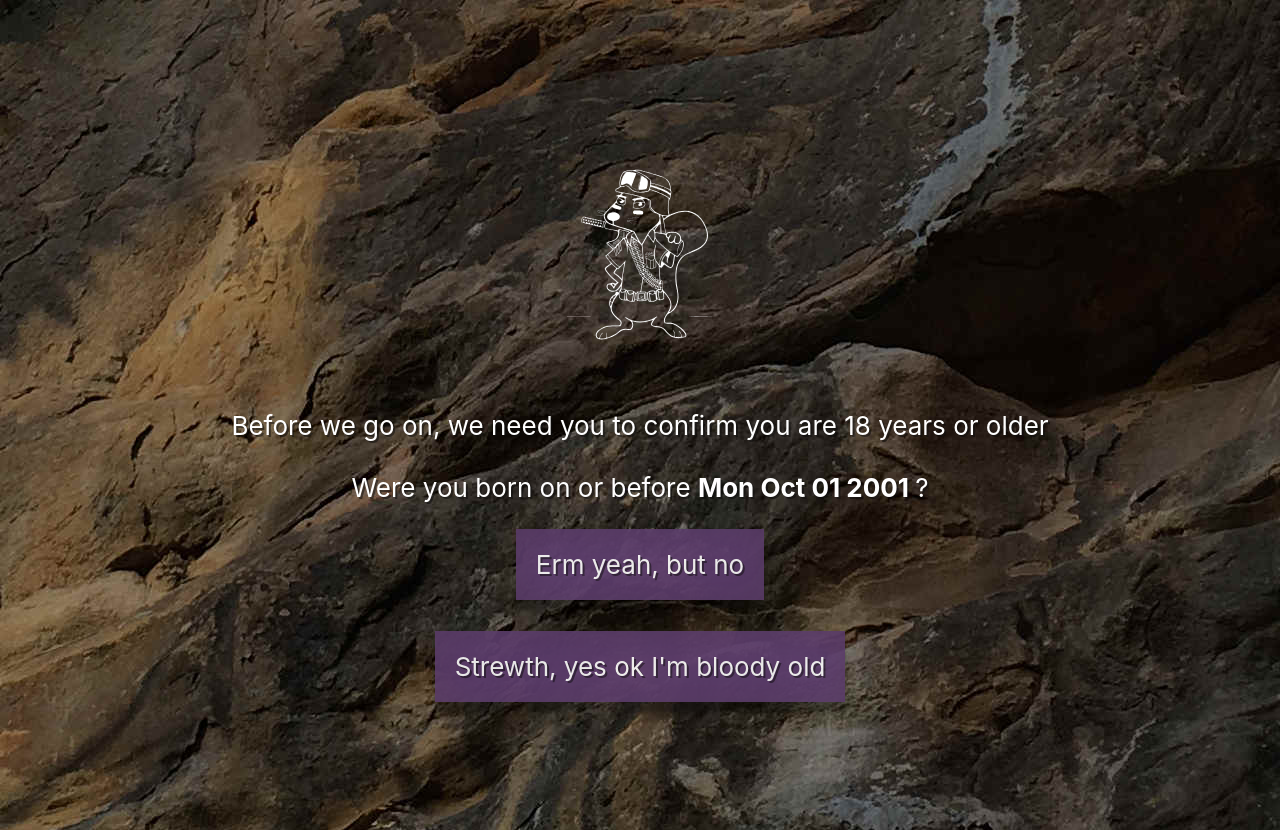
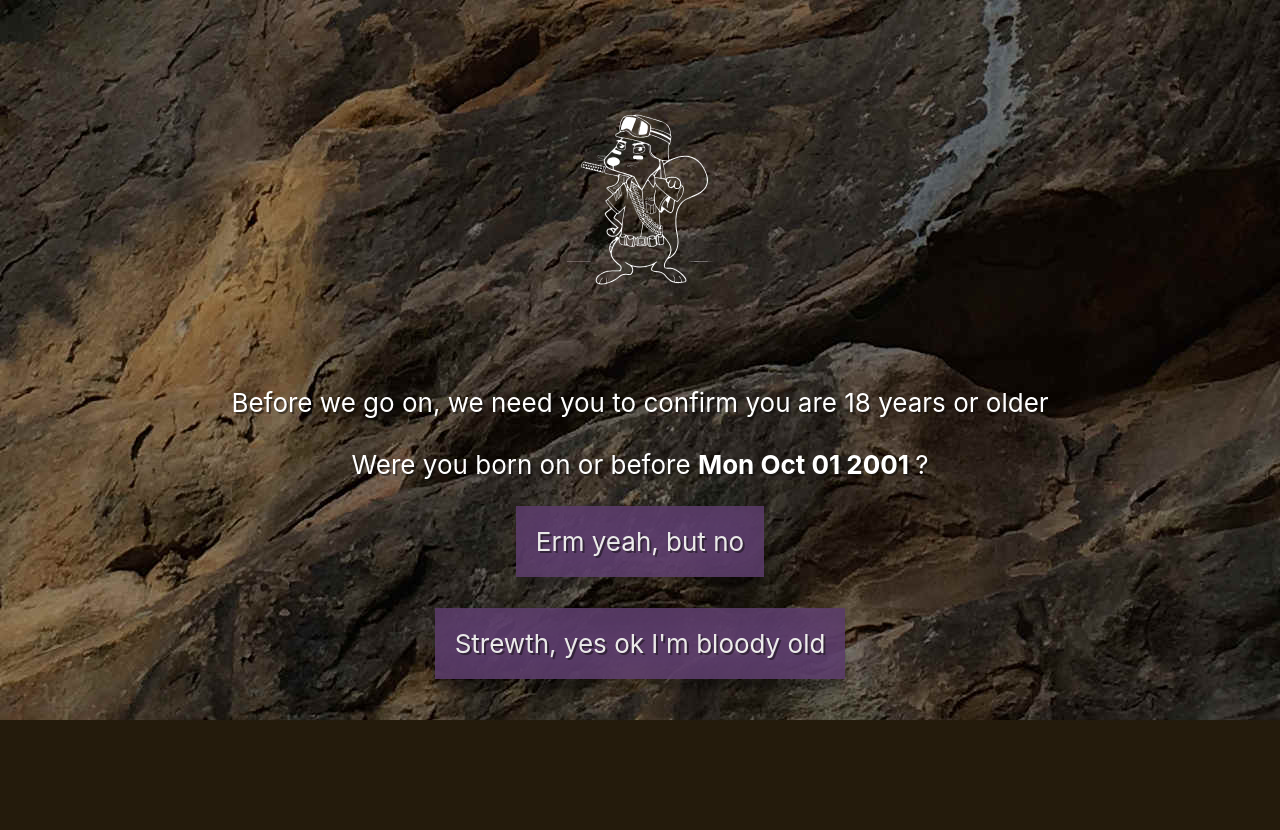
Before and after one commit to beerbrewing/beerbrewing.github.io, a React (Create React App) app: page / in a window 1280 px wide. After the commit the page ends 800 px from the top, so only its background shows below. Built offline with nearby package versions, Linux system fonts and the light colour scheme.

Commit message:
Pyrmont Brewery style

```diff
--- a/src/App.css
+++ b/src/App.css
@@ -5,18 +5,19 @@ html {
 .App {
   text-align: center;
   text-shadow: 2px 2px rgba(10, 10, 10, 0.5);
-  padding: 15px 15px 15px 15px;
+  padding: 0px 10px 0px 10px;
   background-color: #241b0c;
 }
 
 .App-logo {
   animation: App-logo-spin infinite 2s normal;
-  height: 32vmin;
+  height: 40vmin;
   pointer-events: none;
+  padding: 0px 0px 0px 0px;
 }
 
 .App-header {
-  min-height: 100vh;
+  min-height: 90vh;
   display: flex;
   flex-direction: column;
   align-items: center;
```
Also changed, not shown: 8 other files (tests, documents, lock files or other folders).
